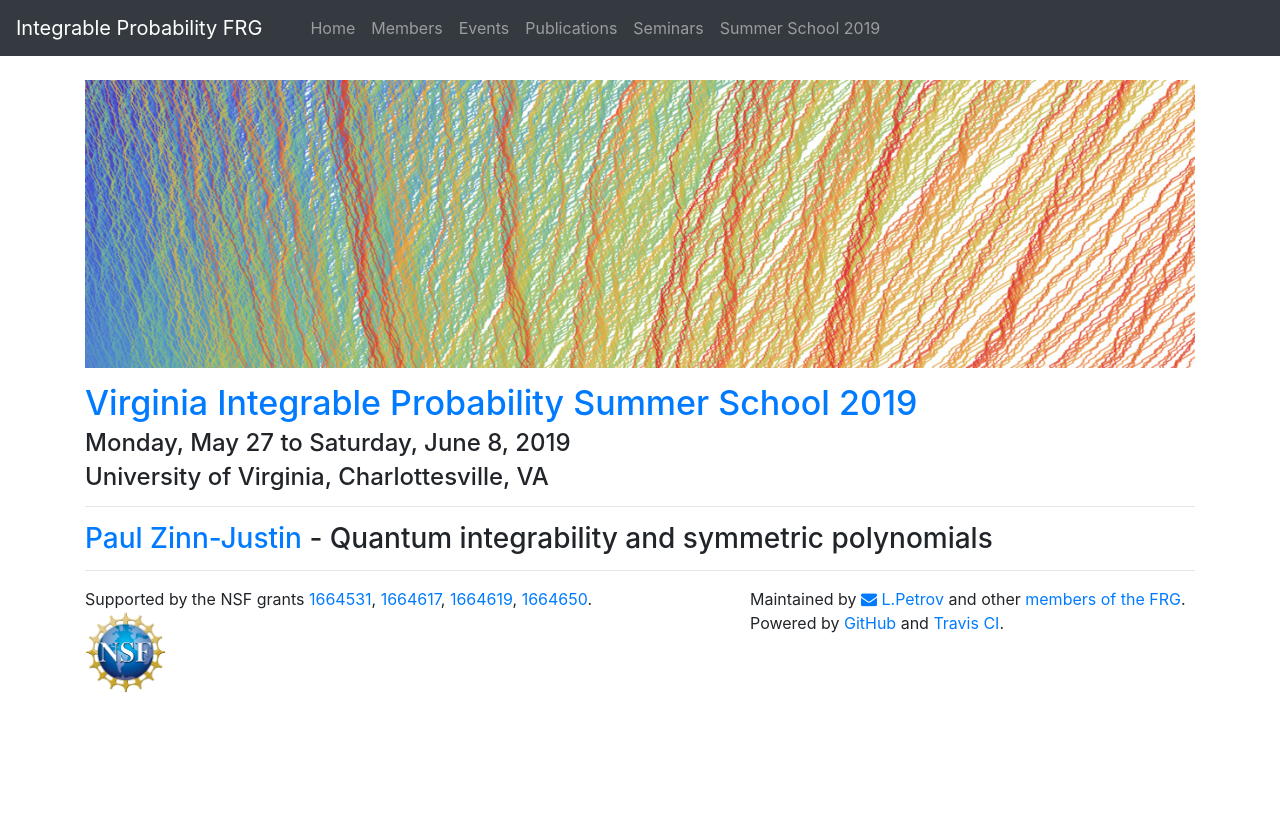
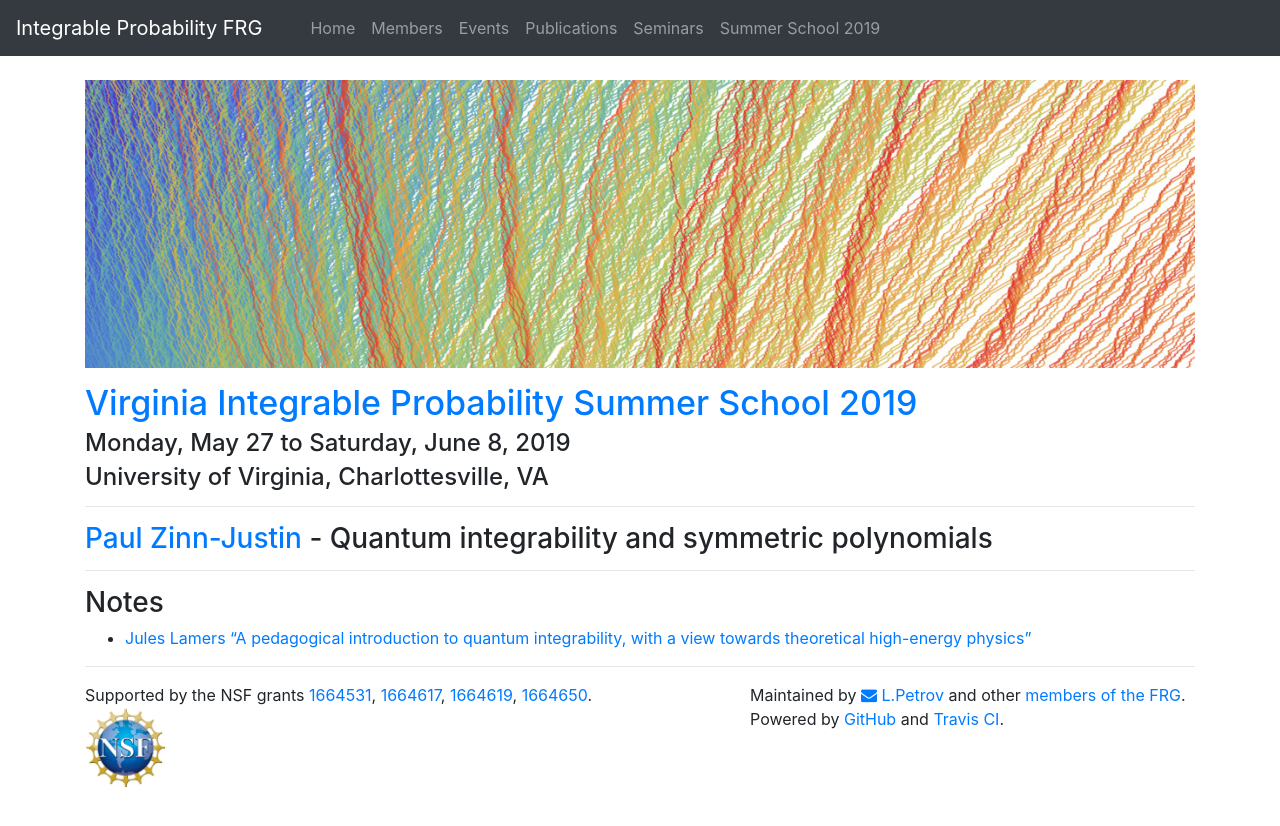
Before and after one commit to int-prob/int-prob-code, a Jekyll site: the page built from vipss2019/zinnjustin.md, in a window 1280 px wide. Shown: the top 826 px of the page. Built offline with Jekyll 4.4.1, drawn with Linux system fonts in a browser that asks for light colours; nearby versions of some CDN libraries.

Commit message:
update zinnjustin.md at Mon Jun  3 14:11:15 EDT 2019

```diff
--- a/vipss2019/zinnjustin.md
+++ b/vipss2019/zinnjustin.md
@@ -15,3 +15,9 @@ permalink: /vipss2019/zinnjustin/
 ---
 
 ## <a href="http://blogs.unimelb.edu.au/paul-zinn-justin/">Paul Zinn-Justin</a> - Quantum integrability and symmetric polynomials
+
+---
+
+## Notes
+
+- [Jules Lamers "A pedagogical introduction to quantum integrability, with a view towards theoretical high-energy physics"](https://arxiv.org/abs/1501.06805)
```
